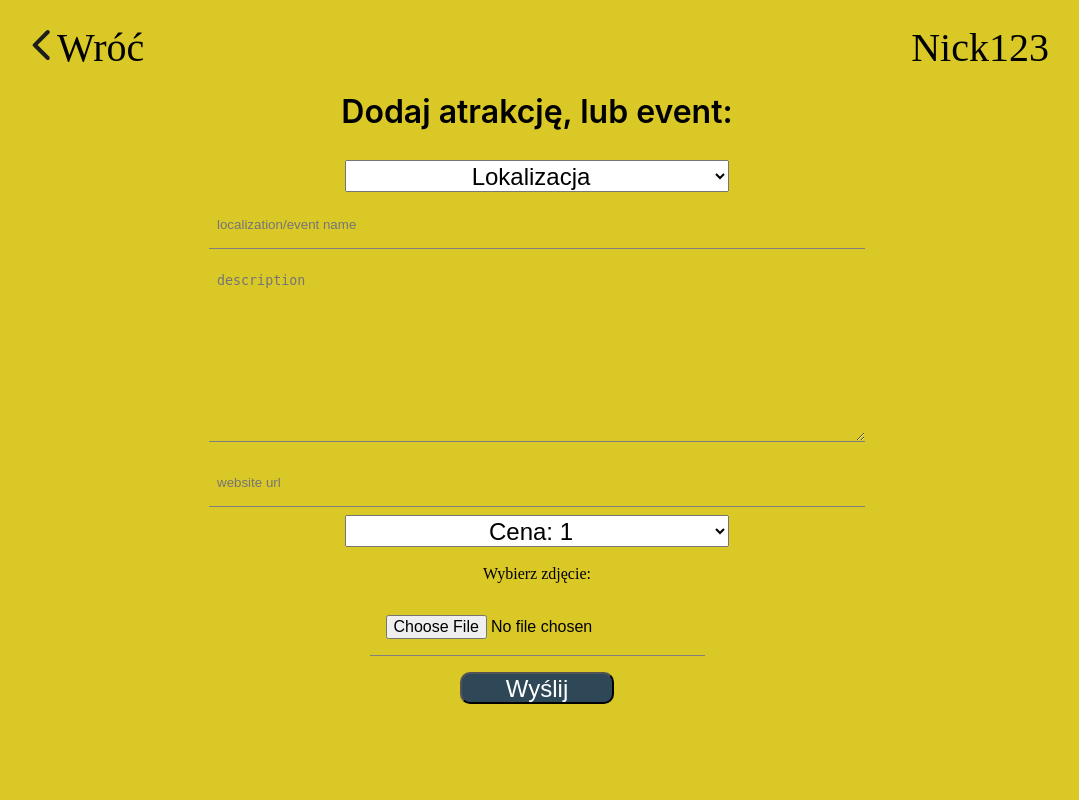
After one commit to pepeni/DrawAndGo, a PHP site: page /public/views/upload.php in a window 1280 px wide. The commit adds this page. Shown: the whole page, without its empty margins (103-1182 px from the left). Run offline with PHP 8.4, Linux system fonts and the light colour scheme; a stand-in replaces the project's code that opens the database connection.

Commit message:
Added lockeve upload

```diff
--- a/Routing.php
+++ b/Routing.php
@@ -2,6 +2,7 @@
 
 require_once 'src/controllers/DefaultController.php';
 require_once 'src/controllers/SecurityController.php';
+require_once 'src/controllers/UploadController.php';
 
 class Routing {
 
--- a/index.php
+++ b/index.php
@@ -12,6 +12,7 @@ Routing::get('register', 'DefaultController');
 Routing::get('browse', 'DefaultController');
 Routing::get('drawn', 'DefaultController');
 Routing::post('login', 'SecurityController');
+Routing::post('upload', 'UploadController');
 
 Routing::run($path);
 
--- /dev/null
+++ b/public/css/upload.css
@@ -0,0 +1,192 @@
+.container {
+    width: 100vw;
+    height: 100vh;
+    background: #DAC827;
+
+    display: flex;
+    flex-direction: column;
+    justify-content: flex-start;
+    align-items: center;
+}
+
+body {
+    margin: 0;
+}
+
+#container-top {
+    margin-top: 3vh;
+    width: 100vw;
+    display: flex;
+    flex-direction: row;
+    justify-content: flex-start;
+}
+
+#container-bot {
+    width: 100vw;
+    display: flex;
+    flex-direction: column;
+    justify-content: center;
+    align-items: center;
+
+}
+
+#back{
+    height: 5vh;
+    margin-left: 10vw;
+    width: 40vw;
+    font-size: 5vh;
+}
+
+#arrow-back-img{
+    width: 4vh;
+    height: 4vh;
+}
+
+#back-link:hover {
+    text-decoration: underline;
+}
+
+#back-link:visited {
+    text-decoration: none;
+    color: #000000;
+}
+
+#back-link:active {
+    text-decoration: none;
+    color: #000000;
+}
+
+#back-link:link {
+    text-decoration: none;
+    color: #000000;
+}
+
+#nick {
+    height: 5vh;
+    width: 40vw;
+    margin-right: 10vw;
+    font-size: 5vh;
+    text-align: right;
+}
+
+#upload-text {
+    font-family: 'Inter';
+    font-style: normal;
+    font-weight: 600;
+    font-size: 4vmin;
+    line-height: 4vh;
+}
+
+
+
+#form{
+    display: flex;
+    flex-direction: column;
+    justify-content: center;
+    text-align: center;
+    align-items: center;
+
+    margin: 0;
+}
+
+h1{
+    text-align: center;
+    height: 4vh;
+    font-size: 4vmin;
+    margin: 0;
+    margin-bottom: 1vh;
+}
+
+input {
+    background-color: transparent;
+    border: none;
+    border-bottom: 1px solid gray;
+    padding: 1em;
+    margin: 1em;
+    align-items: center;
+}
+
+#upload-input, #upload-textarea {
+    background-color: transparent;
+    border: none;
+    border-bottom: 1px solid gray;
+    padding: 1vh;
+    margin: 1vh;
+    width: 50vw;
+    align-items: center;
+}
+
+#upload-textarea{
+    height: 20vh;
+}
+
+#upload-input{
+    height: 10vh;
+}
+
+#upload-input{
+    height: 4vh;
+}
+
+
+#submit {
+    width: 12vw;
+    height: 4vh;
+    font-size: 3vh;
+    background-color: #2F4858;
+    color: #ffffff;
+    border-radius: 10px;
+}
+
+#upload-file{
+    font-size: 2vmin;
+}
+
+.messages{
+    color: red;
+    font-size: 3vmin;
+}
+
+text{
+    margin: 0;
+}
+
+#photo-text{
+    margin: 0;
+    font-size: 2vmin;
+}
+
+.select_option{
+    width: 30vw;
+    height: 4vh;
+    font-size: 3vh;
+    text-align: center;
+
+}
+
+
+@media only screen and (max-device-width: 500px) {
+
+    #upload-input, #upload-textarea {
+        background-color: transparent;
+        border: none;
+        border-bottom: 1px solid gray;
+        padding: 1em;
+        margin: 1em;
+        width: 80vw;
+        align-items: center;
+        font-size: 3vmin;
+    }
+
+    #submit {
+        width: 20vw;
+        font-size: 3vmin;
+    }
+
+    #upload-input{
+        height: 4vh;
+    }
+    #upload-file{
+        font-size: 4vmin;
+    }
+}
--- a/public/views/login.php
+++ b/public/views/login.php
@@ -1,6 +1,6 @@
 <!DOCTYPE html>
 <head>
-    <link rel="stylesheet" type="text/css" href="public/css/style.css">
+    <link rel="stylesheet" type="text/css" href="public/css/login.css">
     <title>LOGIN PAGE</title>
 </head>
 <body>
--- /dev/null
+++ b/public/views/upload.php
@@ -0,0 +1,52 @@
+<!DOCTYPE html>
+<head>
+    <link rel="stylesheet" type="text/css" href="public/css/upload.css">
+    <title>UPLOAD</title>
+</head>
+<body>
+<div class="container">
+    <div id="container-top">
+        <div id="back"><a href="" id="back-link"><img src="public/img/arrow_back.svg" id="arrow-back-img">Wróć</a></div>
+        <div id="nick">Nick123</div>
+    </div>
+    <div id="upload-header">
+        <p id="upload-text">Dodaj atrakcję, lub event:</p>
+    </div>
+    <div id="container-bot">
+        <section class="project-form">
+            <form id="form" action="upload" method="POST" ENCTYPE="multipart/form-data">
+                <div class="messages">
+                    <?php
+                    if(isset($messages)){
+                        foreach ($messages as $message) {
+                            echo $message;
+                        }
+                    }
+                    ?>
+                </div>
+
+                <select class="select_option" name="choice">
+                    <option value="location">Lokalizacja</option>
+                    <option value="event">Event</option>
+                </select>
+
+                <input id="upload-input" name="name" type="text" placeholder="localization/event name">
+                <textarea id="upload-textarea" name="description" rows=5 placeholder="description"></textarea>
+                <input id="upload-input" name="website" type="text" placeholder="website url">
+
+                <select class="select_option" name="price">
+                    <option value=1>Cena: 1</option>
+                    <option value=2>Cena: 2</option>
+                    <option value=3>Cena: 3</option>
+                </select>
+
+                <p id="photo-text"><br/>Wybierz zdjęcie:<br/></p>
+                <label class="custom-file-upload"></label><input id="upload-file" type="file" name="file"/>
+                <button id="submit" type="submit">Wyślij</button>
+            </form>
+        </section>
+
+    </div>
+
+</div>
+</body>
--- a/src/controllers/SecurityController.php
+++ b/src/controllers/SecurityController.php
@@ -12,7 +12,7 @@ class SecurityController extends AppController
     public function login(){
         $userRepository = new UserRepository();
 
-        if($this->isGet()){
+        if(!$this->isPost()){
             return $this->render('login');
         }
 
```
Also changed, not shown: public/css/register.css (added, +223 -0 lines), public/views/drawn.php (+10 -11 lines), public/views/register.php (+16 -13 lines), src/controllers/UploadController.php (added, +46 -0 lines), src/models/Lockeve.php (added, +99 -0 lines), public/css/login.css (renamed from public/css/style.css).
